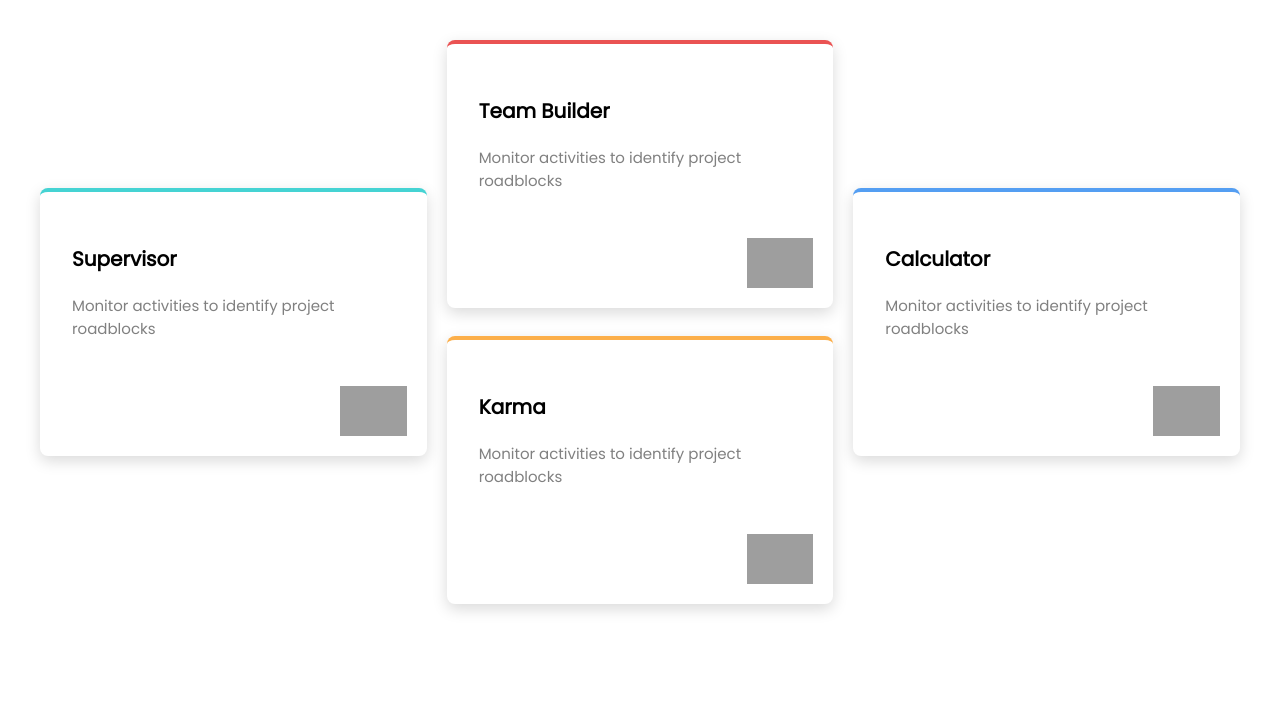
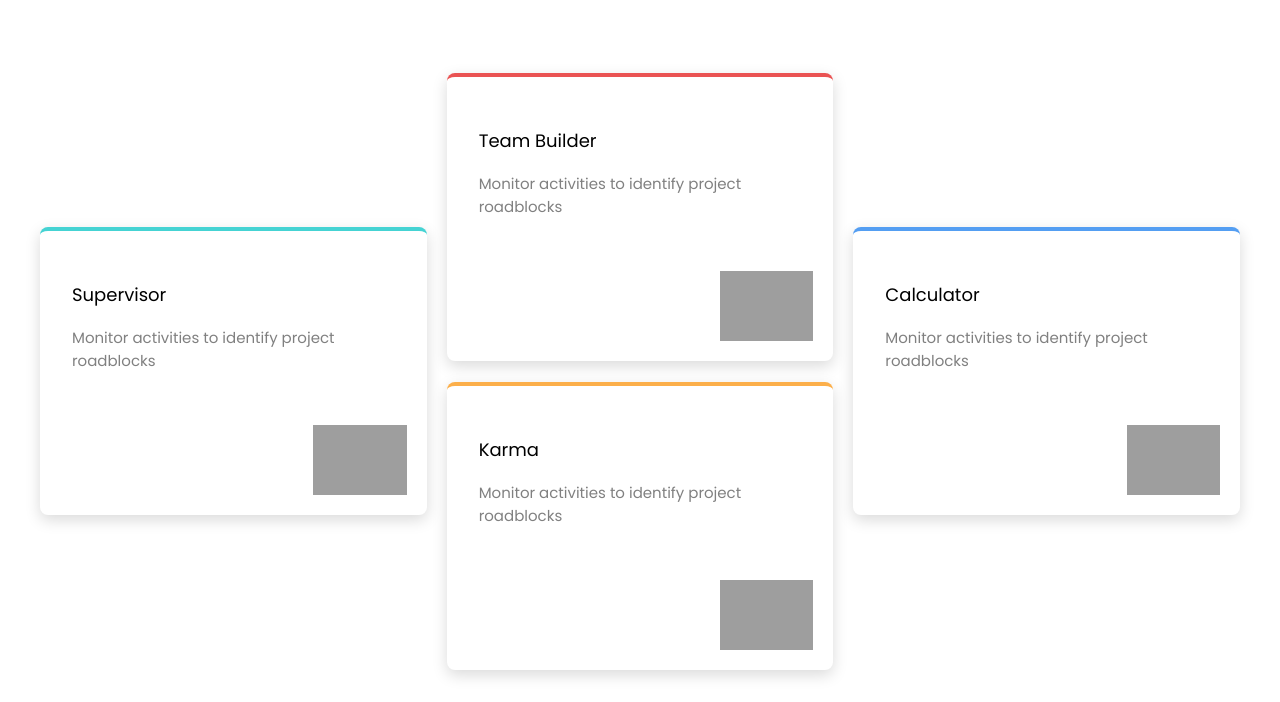
Before and after one commit to miomio123/Four-card-feature-section, a plain HTML site: page index.html in a window 1280 px wide. Shown: the part 224-926 px from the top of the page. Before the commit the page ends 860 px from the top, so only its background shows below. Drawn offline with Linux system fonts and the light colour scheme; grey boxes are pictures that could not be loaded; a script that the page names is missing.

Commit message:
Update style.css

```diff
--- a/style.css
+++ b/style.css
@@ -3,6 +3,7 @@ body {
   color: darkgray;
   padding: 24px;
   font-family: 'Poppins', sans-serif;
+  margin-top: 40px;
 }
 
 .light {
@@ -13,10 +14,12 @@ body {
   color: black;
   font-size: 32px;
   margin: 0;
+  font-weight: 600;
 }
 h3{
   color: black;
-    font-size: 20px;
+  font-size: 18px;
+  font-weight: 200;
 }
 
 /* HEADER */
@@ -38,10 +41,11 @@ body {
 .container {
   display: grid;
   grid-template-columns: 1fr 1fr 1fr;
+  grid-template-rows: 290px;
   grid-template-areas:
-      ". teambuilder ."
-      "supervisor . calculator"
-      ". karma .";
+  "supervisor teambuilder calculator"
+   "supervisor karma calculator";
+
   gap: 20px;
   max-width: 1200px;
   margin: 0 auto;
@@ -56,7 +60,7 @@ body {
   position: relative;
   box-shadow: rgba(0, 0, 0, 0.15) 0px 5px 15px;
   transition: transform 0.3s ease;
-    height: 200px;
+  height: 220px;
 }
 
 .card:hover {
@@ -68,34 +72,38 @@ body {
   bottom: 20px;
   right: 20px;
   width: auto;
-    height: 50px;
+  height: 70px;
 }
 
 /* Specific Card Styles */
 .supervisor {
   grid-area: supervisor;
   border-top: 4px solid hsl(180, 62%, 55%);
+  margin: auto;
 }
 
 .teambuilder {
   grid-area: teambuilder;
   border-top: 4px solid hsl(0, 78%, 62%);
-    margin-bottom: -140px; /* Move down */
+  margin: auto;
+
 }
 
 .karma {
   grid-area: karma;
   border-top: 4px solid hsl(34, 97%, 64%);
-    margin-top: -140px; /* Move up */
+  margin: auto;
+
 }
 
 .calculator {
   grid-area: calculator;
   border-top: 4px solid hsl(212, 86%, 64%);
+  margin: auto;
 }
 
 /* Media Query for screens less than 375px */
-  @media (max-width: 750px) {
+@media (max-width: 700px) {
   .container {
     grid-template-columns: 1fr;
     grid-template-areas:
@@ -103,8 +111,5 @@ body {
       "supervisor"
       "calculator"
       "karma";
+
 }
-    .teambuilder, .karma {
-      margin: 0; /* Remove the negative margin */
-    }
-  }
```
Lines whose indentation alone changed are shown as unchanged.
